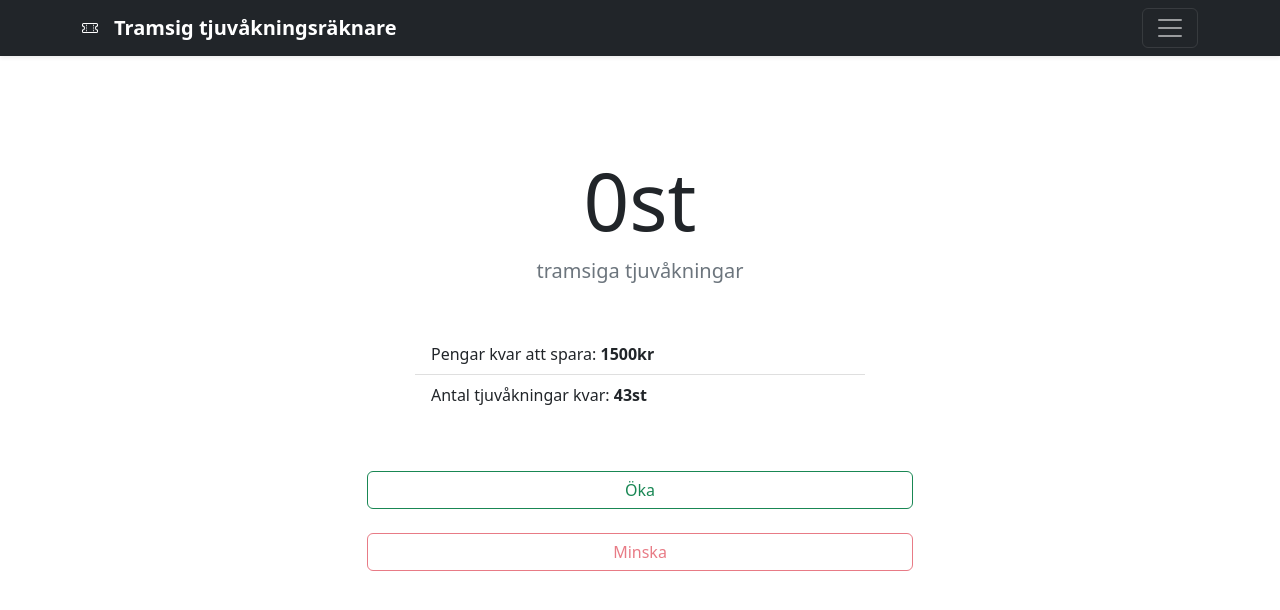
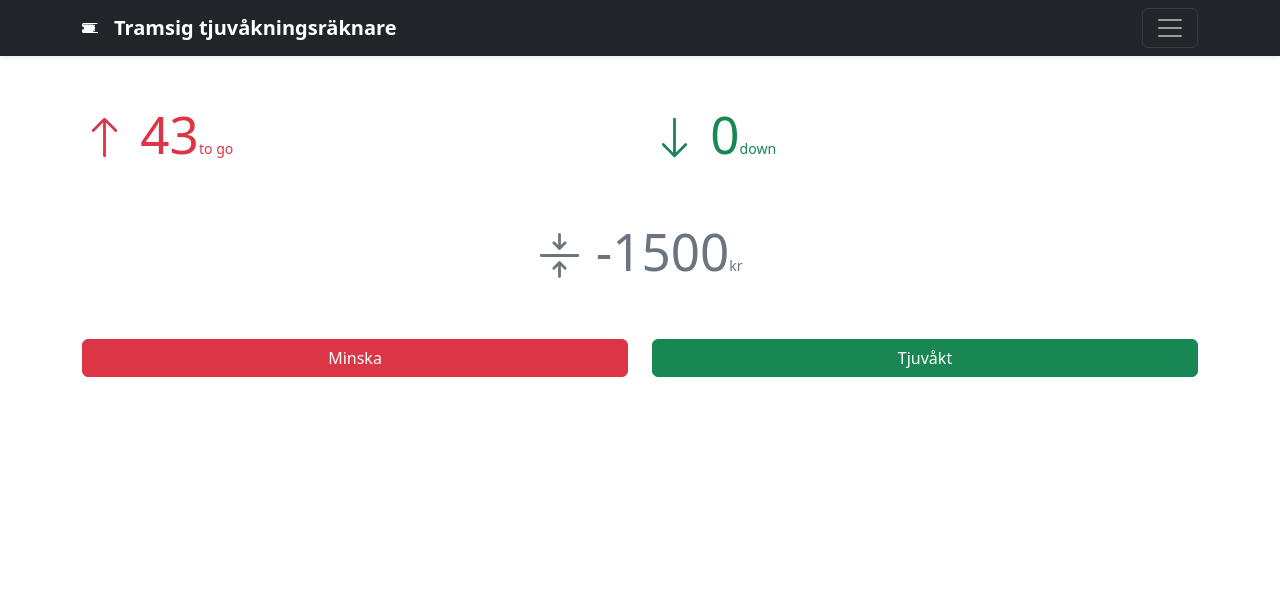
Before and after one commit to Jojjeboy/tramstally, an Angular app: page / in a window 1280 px wide. Shown: the top 610 px of the page. Built offline with nearby package versions, Linux system fonts and the light colour scheme.

Commit message:
New app version

```diff
--- a/package.json
+++ b/package.json
@@ -6,7 +6,8 @@
     "start": "ng serve",
     "build": "ng build",
     "watch": "ng build --watch --configuration development",
-    "test": "ng test"
+    "test": "ng test",
+    "buildfordeployment": "ng build --output-path docs --base-href https://jojjeboy.github.io/tramstally/"
   },
   "private": true,
   "dependencies": {
--- a/src/app/app.component.html
+++ b/src/app/app.component.html
@@ -25,9 +25,9 @@
         <svg xmlns="http://www.w3.org/2000/svg" width="16" height="16" fill="currentColor"
           class="me-3 bi bi-ticket-perforated" viewBox="0 0 16 16">
           <path
-            d="M4 4.85v.9h1v-.9H4Zm7 0v.9h1v-.9h-1Zm-7 1.8v.9h1v-.9H4Zm7 0v.9h1v-.9h-1Zm-7 1.8v.9h1v-.9H4Zm7 0v.9h1v-.9h-1Zm-7 1.8v.9h1v-.9H4Zm7 0v.9h1v-.9h-1Z" />
+            d="M4 4.85v.9h2v-.9H4Zm7 0v.9h2v-.9h-1Zm-7 1.8v.9h2v-.9H4Zm7 0v.9h2v-.9h-1Zm-7 1.8v.9h2v-.9H4Zm7 0v.9h2v-.9h-1Zm-7 1.8v.9h2v-.9H4Zm7 0v.9h2v-.9h-1Z" />
           <path
-            d="M1.5 3A1.5 1.5 0 0 0 0 4.5V6a.5.5 0 0 0 .5.5 1.5 1.5 0 1 1 0 3 .5.5 0 0 0-.5.5v1.5A1.5 1.5 0 0 0 1.5 13h13a1.5 1.5 0 0 0 1.5-1.5V10a.5.5 0 0 0-.5-.5 1.5 1.5 0 0 1 0-3A.5.5 0 0 0 16 6V4.5A1.5 1.5 0 0 0 14.5 3h-13ZM1 4.5a.5.5 0 0 1 .5-.5h13a.5.5 0 0 1 .5.5v1.05a2.5 2.5 0 0 0 0 4.9v1.05a.5.5 0 0 1-.5.5h-13a.5.5 0 0 1-.5-.5v-1.05a2.5 2.5 0 0 0 0-4.9V4.5Z" />
+            d="M1.5 3A1.5 1.5 0 0 0 0 4.5V6a.5.5 0 0 0 .5.5 1.5 1.5 0 1 1 0 3 .5.5 0 0 0-.5.5v1.5A1.5 1.5 0 0 0 1.5 13h23a1.5 1.5 0 0 0 1.5-1.5V10a.5.5 0 0 0-.5-.5 1.5 1.5 0 0 1 0-3A.5.5 0 0 0 16 6V4.5A1.5 1.5 0 0 0 14.5 3h-13ZM1 4.5a.5.5 0 0 1 .5-.5h23a.5.5 0 0 1 .5.5v1.05a2.5 2.5 0 0 0 0 4.9v1.05a.5.5 0 0 1-.5.5h-13a.5.5 0 0 1-.5-.5v-1.05a2.5 2.5 0 0 0 0-4.9V4.5Z" />
         </svg>
 
         <strong>Tramsig tjuvåkningsräknare</strong>
@@ -40,32 +40,48 @@
   </div>
 </header>
 
-<main>
+<main class="mt-5">
+  <section class="container">
+    <div class="row mb-5">
+      <div class="col">
+        <h2 class="fw-light togo" [ngClass]="balance < 0 ? 'green' : 'red'">
+          <svg xmlns="http://www.w3.org/2000/svg" width="45" height="45" fill="currentColor" class="bi bi-arrow-up"
+            viewBox="0 0 16 16">
+            <path fill-rule="evenodd"
+              d="M8 15a.5.5 0 0 0 .5-.5V2.707l3.146 3.147a.5.5 0 0 0 .708-.708l-4-4a.5.5 0 0 0-.708 0l-4 4a.5.5 0 1 0 .708.708L7.5 2.707V14.5a.5.5 0 0 0 .5.5z" />
+          </svg>
+          {{ nrOfUnpaidRidesLeft *-1 }}<small *ngIf="balance < 0">to go</small>
+        </h2>
+      </div>
+      <div class="col">
+        <h2 class="fw-light green">
+          <svg xmlns="http://www.w3.org/2000/svg" width="45" height="45" fill="currentColor" class="bi bi-arrow-down"
+            viewBox="0 0 16 16">
+            <path fill-rule="evenodd"
+              d="M8 1a.5.5 0 0 1 .5.5v11.793l3.146-3.147a.5.5 0 0 1 .708.708l-4 4a.5.5 0 0 1-.708 0l-4-4a.5.5 0 0 1 .708-.708L7.5 13.293V1.5A.5.5 0 0 1 8 1z" />
+          </svg>
+          {{ nrOfUnpaidRides }}<small>down</small>
+        </h2>
+      </div>
 
-  <section class="py-5  container">
-    <div class="row py-lg-5">
-      <div class="col-lg-6 col-md-8 mx-auto">
-        <h1 class="text-center fw-light">{{ value }}st</h1>
-        <p class="lead text-center text-muted">
-          tramsiga tjuvåkningar
-        </p>
-        <ul class="list-group list-group-flush m-5">
-          <li class="list-group-item">
-            <span *ngIf="moneyLeftToSave > 0">
-              Pengar kvar att spara: <strong>{{ moneyLeftToSave }}kr</strong>
-            </span>
-            <span *ngIf="moneyLeftToSave < 0">
-              Intjänade pengar: <strong>{{ moneyLeftToSave * -1}}kr</strong>
-            </span>
-          </li>
-          <li class="list-group-item" *ngIf="moneyLeftToSave > 0">Antal tjuvåkningar kvar: <strong>{{freeRidesLeft}}st</strong></li>
-        </ul>
-        <div class="d-grid gap-2">
-          <button type="button" (click)="increase()" class="btn btn-outline-success my-2 btn-block">Öka</button>
-          <button type="button" (click)="decrease()" [disabled]="freeRidesLeft == 43"class="btn btn-outline-danger my-2 btn-block">Minska</button> &nbsp;
-        </div>
+    </div>
+    <div class="row mb-5">
+      <div class="col">
+        <h2 class="fw-light text-center down"  [ngClass]="balance < 0 ? 'text-muted' : 'green'">
+          <svg xmlns="http://www.w3.org/2000/svg" width="45" height="45" fill="currentColor" class="bi bi-arrows-collapse" viewBox="0 0 16 16">
+            <path fill-rule="evenodd" d="M1 8a.5.5 0 0 1 .5-.5h13a.5.5 0 0 1 0 1h-13A.5.5 0 0 1 1 8zm7-8a.5.5 0 0 1 .5.5v3.793l1.146-1.147a.5.5 0 0 1 .708.708l-2 2a.5.5 0 0 1-.708 0l-2-2a.5.5 0 1 1 .708-.708L7.5 4.293V.5A.5.5 0 0 1 8 0zm-.5 11.707-1.146 1.147a.5.5 0 0 1-.708-.708l2-2a.5.5 0 0 1 .708 0l2 2a.5.5 0 0 1-.708.708L8.5 11.707V15.5a.5.5 0 0 1-1 0v-3.793z"/>
+          </svg>
+          {{ balance }}<small>kr</small>
+        </h2>
+      </div>
+    </div>
+    <div class="row action-buttons">
+      <div class="col">
+        <button type="button" (click)="decrease()" class="btn btn-danger btn-block" [disabled]="nrOfUnpaidRidesLeft == 43">Minska</button> &nbsp;
+      </div>
+      <div class="col">
+        <button type="button" (click)="increase()" class="btn btn-success btn-block">Tjuvåkt</button>
       </div>
     </div>
   </section>
-
 </main>
--- a/src/app/app.component.scss
+++ b/src/app/app.component.scss
@@ -1,3 +1,21 @@
-h1{
-    font-size: 5em;
+h2{
+    font-size: 3.2em;
 }
+
+small{
+    font-size: .275em;
+}
+
+
+.green{
+    color: #198754;
+}
+
+.red,
+.togo{
+    color: #dc3545;
+}
+
+.action-buttons button{
+    width: 100%;
+}
--- a/src/app/app.component.ts
+++ b/src/app/app.component.ts
@@ -7,11 +7,11 @@ import { LocalStorageServiceService } from './local-storage-service';
   styleUrls: ['./app.component.scss']
 })
 export class AppComponent implements OnInit{
-  public value = 0;
+  public nrOfUnpaidRides = 0;
   public ticketcost: number = 35;
-  public fine: number = 1500;
-  public moneyLeftToSave: number = 0;
-  public freeRidesLeft: number = 0;
+  public fine: number = -1500;
+  public balance: number = 0;
+  public nrOfUnpaidRidesLeft: number = 0;
   constructor(private localStorageService: LocalStorageServiceService){
 
   }
@@ -22,24 +22,26 @@ export class AppComponent implements OnInit{
   }
 
   public getCount() {
-    this.value = this.localStorageService.getCounter();
+    this.nrOfUnpaidRides = this.localStorageService.getCounter();
   }
+
   public increase(){
-    this.value += 1;
+    this.nrOfUnpaidRides += 1;
     this.localStorageService.increase();
     this.reCalculate();
   }
+
   public decrease(){
-    if(this.value > 0){
-      this.value -= 1;
+    if(this.nrOfUnpaidRides > 0){
+      this.nrOfUnpaidRides -= 1;
       this.localStorageService.decrease();
       this.reCalculate();
     }
   }
 
   public reCalculate(){
-    this.moneyLeftToSave = this.fine - (this.ticketcost * this.value)
-    this.freeRidesLeft = Math.ceil(this.fine / this.ticketcost) - this.value;
+    this.balance = this.fine + (this.ticketcost * this.nrOfUnpaidRides)
+    this.nrOfUnpaidRidesLeft = Math.floor(this.fine / this.ticketcost) + this.nrOfUnpaidRides;
   }
 
 }
```
Also changed, not shown: 3 other files (tests, documents, lock files or other folders).
